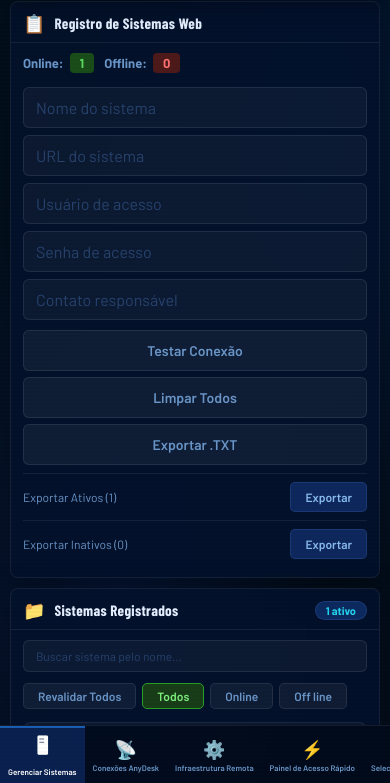
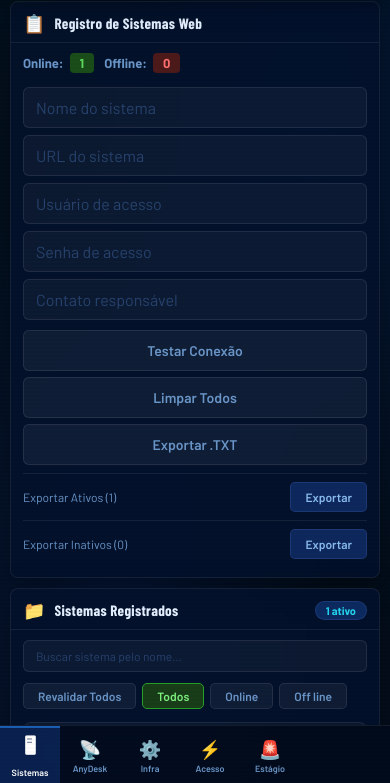
Before and after one commit to servicoscor/COWEBV2, a plain HTML site: page index.html in a window 390 px wide. Shown: the part 61-844 px from the top of the page. Drawn offline with nearby package versions, Linux system fonts and the light colour scheme; a web font is replaced by a local one.

Commit message:
ajustes responsivo

```diff
--- a/index.html
+++ b/index.html
@@ -211,6 +211,7 @@ nav.sidebar {
 }
 .nav-btn.active::before { transform:scaleY(1); }
 .nav-btn .icon { font-size:16px; flex-shrink:0; }
+.nav-label-short { display: none; }
 
 .nav-divider { height:1px; background:var(--border); margin:6px 0; }
 
@@ -732,6 +733,8 @@ nav.sidebar {
     box-shadow: none;
   }
   .nav-btn .icon { font-size: 20px; }
+  .nav-label { display: none; }
+  .nav-label-short { display: inline; font-size: 9px; color: inherit; }
 
   /* ── CONTENT: ocupa tudo exceto a tabbar ── */
   .content {
@@ -901,23 +904,23 @@ nav.sidebar {
   <nav class="sidebar">
     <span class="nav-section-title">Operações</span>
     <button class="nav-btn active" onclick="switchSection('s1')" data-sec="s1">
-      <span class="icon">🖥</span> Gerenciar Sistemas
+      <span class="icon">🖥</span><span class="nav-label">Gerenciar Sistemas</span><span class="nav-label-short">Sistemas</span>
     </button>
     <button class="nav-btn" onclick="switchSection('s2')" data-sec="s2">
-      <span class="icon">📡</span> Conexões AnyDesk
+      <span class="icon">📡</span><span class="nav-label">Conexões AnyDesk</span><span class="nav-label-short">AnyDesk</span>
     </button>
     <div class="nav-divider"></div>
     <span class="nav-section-title">Infraestrutura</span>
     <button class="nav-btn" onclick="switchSection('s3')" data-sec="s3">
-      <span class="icon">⚙️</span> Infraestrutura Remota
+      <span class="icon">⚙️</span><span class="nav-label">Infraestrutura Remota</span><span class="nav-label-short">Infra</span>
     </button>
     <button class="nav-btn" onclick="switchSection('s4')" data-sec="s4">
-      <span class="icon">⚡</span> Painel de Acesso Rápido
+      <span class="icon">⚡</span><span class="nav-label">Painel de Acesso Rápido</span><span class="nav-label-short">Acesso</span>
     </button>
     <div class="nav-divider"></div>
     <span class="nav-section-title">Alertas</span>
     <button class="nav-btn" onclick="switchSection('s5')" data-sec="s5">
-      <span class="icon">🚨</span> Selecionar Estágio / Calor
+      <span class="icon">🚨</span><span class="nav-label">Selecionar Estágio / Calor</span><span class="nav-label-short">Estágio</span>
     </button>
   </nav>
 
```
